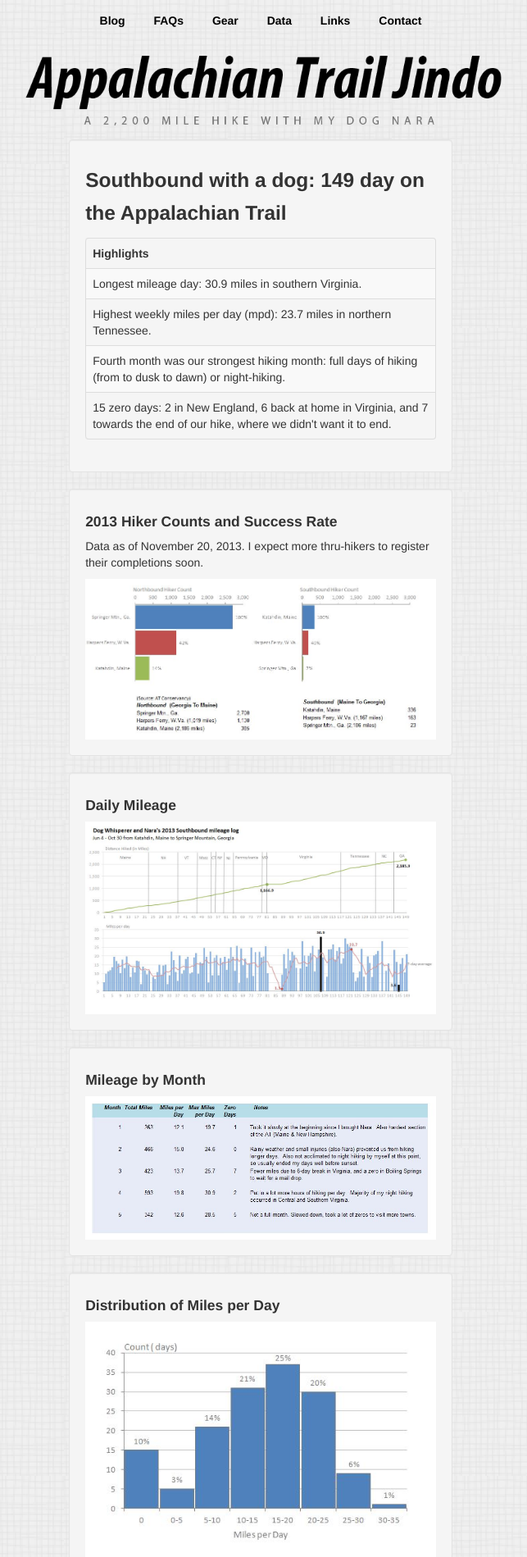
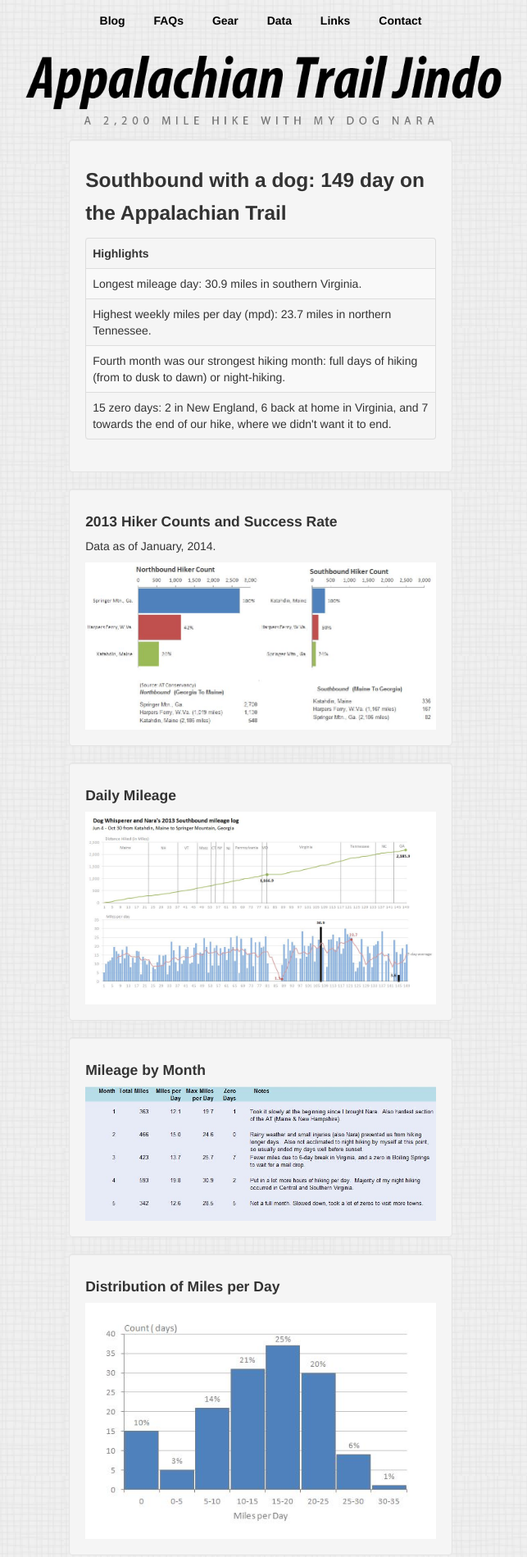
Before and after one commit to Jberczel/ATJindo, a Python web app: template templates/datapage.html in a window 1280 px wide. Shown: the top 1899 px of the page at 82% size, without its empty margins (322-965 px from the left). Run offline with Jinja, Linux system fonts and the light colour scheme; the template is opened without the code that fills it, so the values that code supplies are empty; some libraries are stand-ins or nearby versions.

Commit message:
updated datapage images

```diff
--- a/templates/contact.html
+++ b/templates/contact.html
@@ -32,4 +32,10 @@
   </div>
 </div>
 
+
+
+
+
+
+
 {% endblock %}
--- a/templates/datapage.html
+++ b/templates/datapage.html
@@ -34,15 +34,13 @@
     		</table>
     </div>
 
-
-
 </div>
 
 <div class="row-fluid">
 	<div class="span6 offset3 well">
 	<h4>2013 Hiker Counts and Success Rate</h4>
-	<p>	Data as of November 20, 2013. I expect more thru-hikers to register their completions soon.</p>
-        <a href="img/Hiker_Counts.jpeg"><img src="img/Hiker_Counts.jpeg" alt=""></a>
+	<p>	Data as of January, 2014.</p>
+        <a href="img/success_rate.jpg"><img src="img/success_rate.jpg" alt=""></a>
      </div>
 </div>
 
@@ -56,7 +54,7 @@
 <div class="row-fluid">
 	<div class="span6 offset3 well">
 	<h4>Mileage by Month</h4>
-         <a href="img/data3.jpeg"><img src="img/data3.jpeg" alt=""></a>
+         <a href="img/miles_by_month.jpg"><img src="img/miles_by_month.jpg" alt=""></a>
      </div>
 </div>
 
```
Also changed, not shown: img/Hiker_Counts.jpeg (deleted), img/data3.jpeg (deleted), img/miles_by_month.JPG (added), img/success_rate.JPG (added).
